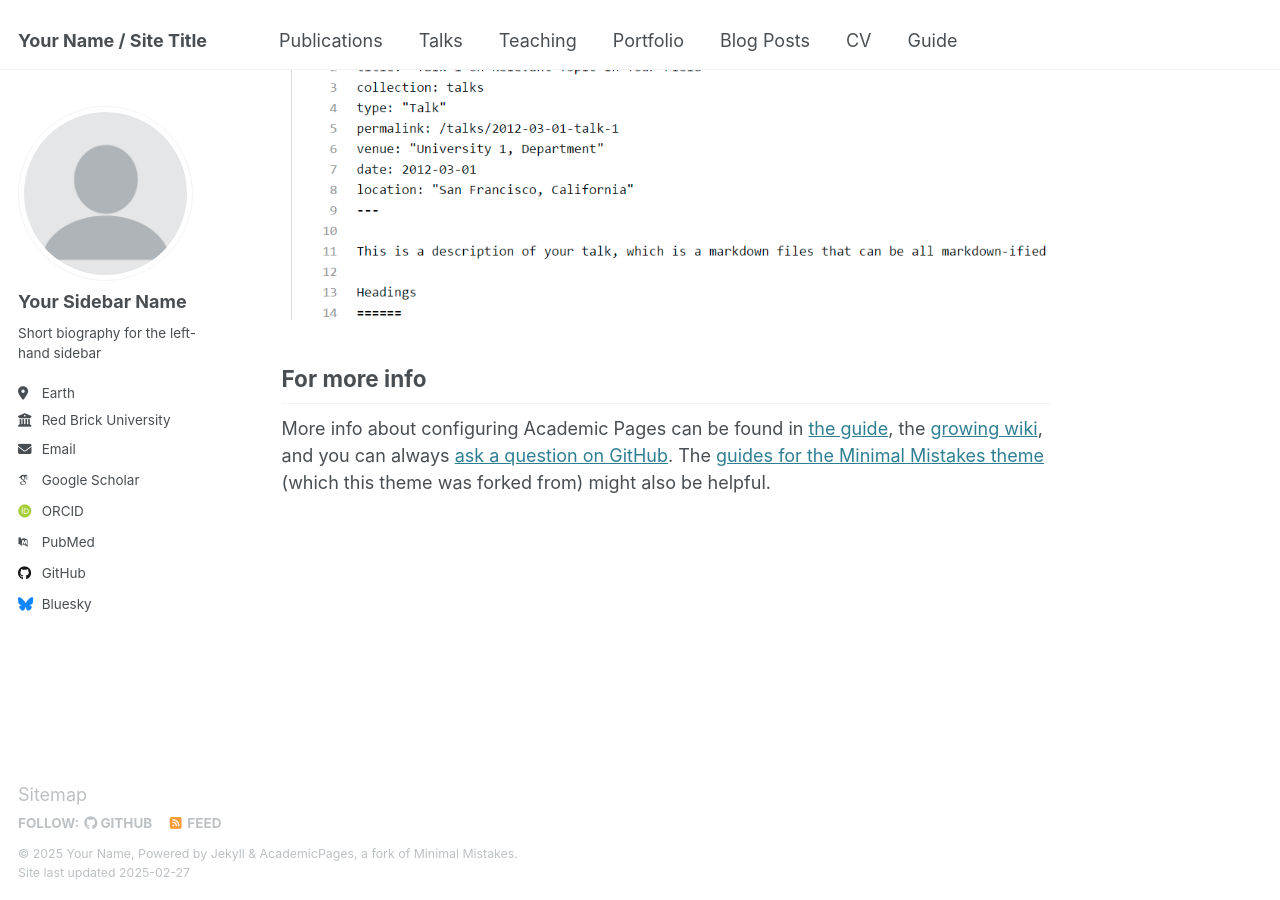
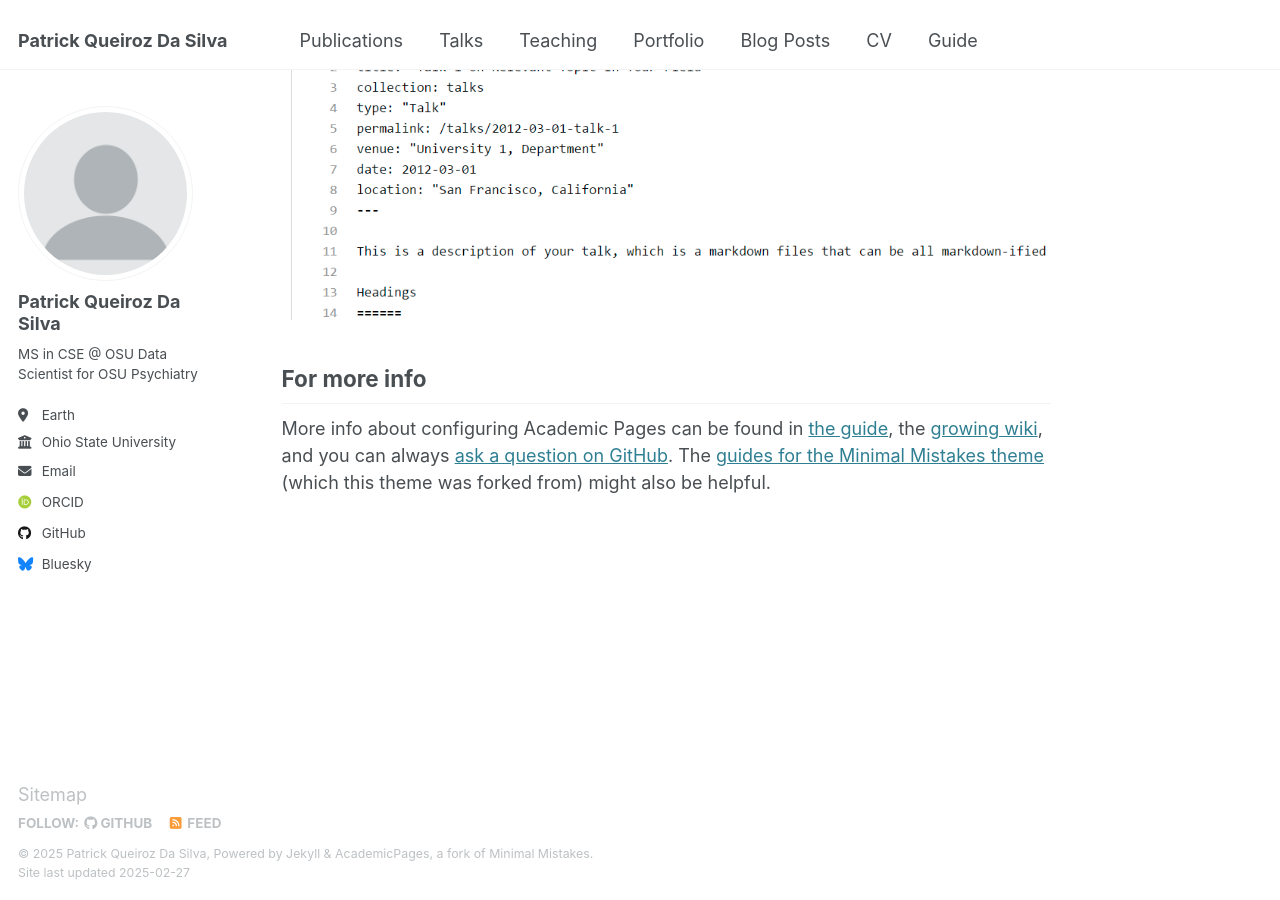
Before and after one commit to patqdasilva/patqdasilva.github.io, a Jekyll site: the page built from _pages/about.md, in a window 1280 px wide and 900 px high, scrolled down 2642 px. Built offline with Jekyll 4.4.1, drawn with Linux system fonts in a browser that asks for light colours; some web fonts are replaced.

Commit message:
Update _config.yml

```diff
--- a/_config.yml
+++ b/_config.yml
@@ -9,13 +9,13 @@
 # Basic Site Settings
 locale                   : "en-US"
 site_theme               : "default"
-title                    : "Your Name / Site Title"
+title                    : "Patrick Queiroz Da Silva"
 title_separator          : "-"
-name                     : &name "Your Name"
-description              : &description "personal description"
-url                      : https://academicpages.github.io # the base hostname & protocol for your site e.g. "https://[your GitHub username].github.io"
+name                     : &name "Patrick Queiroz Da Silva"
+description              : &description "MS in CSE @ OSU\nData Scientist for OSU Psychiatry"
+url                      : https://patqdasilva.github.io # the base hostname & protocol for your site e.g. "https://[your GitHub username].github.io"
 baseurl                  : "" # the subpath of your site, e.g. "/blog"
-repository               : "academicpages/academicpages.github.io"
+repository               : "patqdasilva/patqdasilva.github.io"
 
 # Site Author - The following control what appear as part of the author content on the side bar.
 #               If a field is blank the icon and link will not appear, otherwise it will be shown.
@@ -23,21 +23,21 @@ repository               : "academicpages/academicpages.github.io"
 author:
   # Biographic information
   avatar           : "profile.png"
-  name             : "Your Sidebar Name"
+  name             : "Patrick Queiroz Da Silva"
   pronouns         : # example: "she/her"
-  bio              : "Short biography for the left-hand sidebar"
+  bio              : "MS in CSE @ OSU\nData Scientist for OSU Psychiatry"
   location         : "Earth"
-  employer         : "Red Brick University"
+  employer         : "Ohio State University"
   uri              : # URL
-  email            : "none@example.org"
+  email            : "dasilva.30@osu.edu"
 
   # Academic websites
   arxiv            : # URL - Update with the correct link to your profile
-  googlescholar    : "https://scholar.google.com/citations?user=PS_CX0AAAAAJ"
+  googlescholar    : # URL
   impactstory      : # URL
-  orcid            : "http://orcid.org/yourorcidurl"
+  orcid            : "https://orcid.org/0009-0005-4527-7673"
   semantic         : # URL
-  pubmed           : "https://www.ncbi.nlm.nih.gov/pubmed/?term=john+snow"
+  pubmed           : # URL
   researchgate     : # URL
   scopus           : # URL
 
@@ -45,12 +45,12 @@ author:
   bitbucket        : # Username - Update with your username on the site
   codepen          : # Username
   dribbble         : # Username
-  github           : "academicpages"
+  github           : "patqdasilva"
   kaggle           : # Username
   stackoverflow    : # User number or user number and name (i.e., use "1" or "1/jeff-atwood")
 
   # Social media
-  bluesky          : "bsky.app" # Replace this with you Bluesky username
+  bluesky          : "patqdasilva.bsky.social" # Replace this with you Bluesky username
   facebook         : # Username
   flickr           : # Username
   foursquare       : # Username
```
